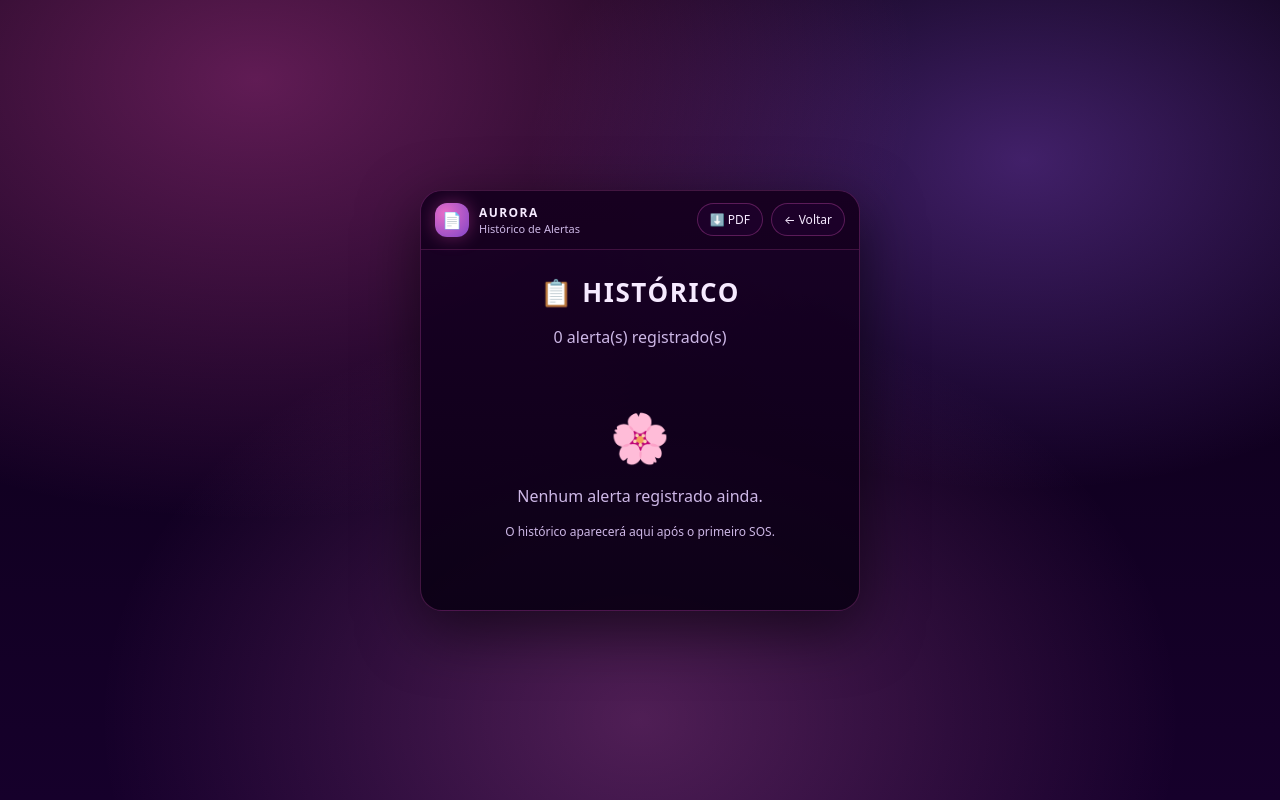
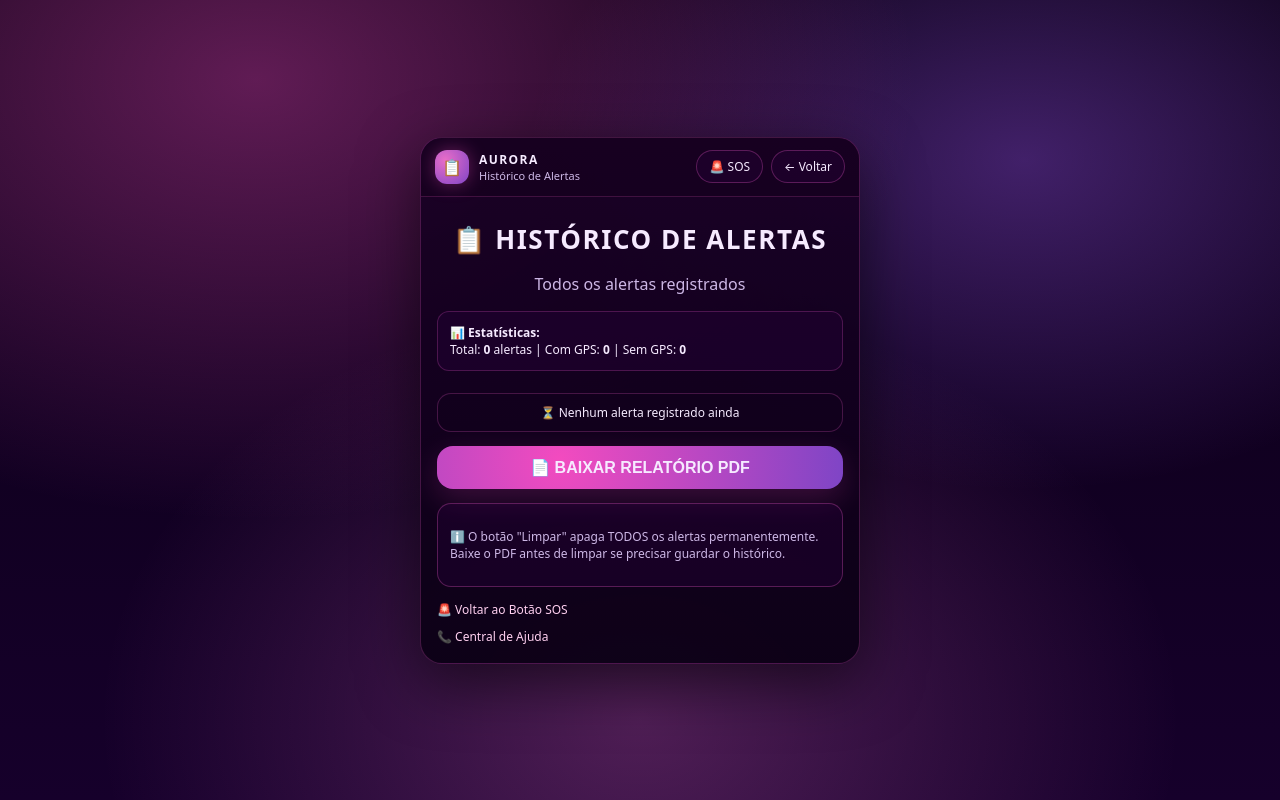
Before and after one commit to salveci2022/aurora_mulher_segura, a Flask app: page /historico in a window 1280 px wide. Run offline with Flask 3, Linux system fonts and the light colour scheme.

Commit message:
Refactor histórico.html for improved layout and functionality

```diff
--- a/templates/historico.html
+++ b/templates/historico.html
@@ -3,50 +3,18 @@
 <head>
     <meta charset="UTF-8">
     <meta name="viewport" content="width=device-width, initial-scale=1.0">
-    <meta name="theme-color" content="#0a0014">
     <title>Histórico · Aurora</title>
     <link rel="stylesheet" href="/static/css/style.css">
     <style>
-        .alert-card {
-            border: 1px solid rgba(255, 98, 212, 0.22);
-            background: rgba(10, 0, 20, 0.45);
-            border-radius: 16px;
-            padding: 12px 14px;
-            margin-bottom: 10px;
+        .btn-danger {
+            background: rgba(244,67,54,0.2); border: 2px solid rgba(244,67,54,0.4);
+            color: #f44336; padding: 12px; border-radius: 12px;
+            font-weight: 900; cursor: pointer; margin-top: 14px; width: 100%;
         }
-        .alert-card .sit {
-            font-weight: 900;
-            color: var(--hot);
-            font-size: 14px;
-        }
-        .alert-card .meta {
-            font-size: 11px;
-            color: var(--muted);
-            margin-top: 4px;
-        }
-        .alert-card .msg {
-            font-size: 12px;
-            margin-top: 6px;
-            color: var(--text);
-        }
-        .gps-badge {
-            display: inline-block;
-            background: rgba(76, 175, 80, 0.2);
-            border: 1px solid rgba(76, 175, 80, 0.4);
-            border-radius: 6px;
-            padding: 2px 7px;
-            font-size: 10px;
-            color: #81c784;
-            margin-left: 6px;
-        }
-        .empty-state {
-            text-align: center;
-            padding: 40px 20px;
-            color: var(--muted);
-        }
-        .empty-state .icon {
-            font-size: 48px;
-            margin-bottom: 14px;
+        .btn-danger:hover { background: rgba(244,67,54,0.3); }
+        .stats-box {
+            background: rgba(40,0,60,0.35); border: 1px solid rgba(255,98,212,0.22);
+            border-radius: 12px; padding: 12px; margin: 12px 0; font-size: 12px;
         }
     </style>
 </head>
@@ -56,55 +24,114 @@
             <div class="aurora-card">
                 <div class="topbar">
                     <div class="brand">
-                        <div class="brand-dot">📄</div>
-                        <div>
-                            <div class="brand-title">AURORA</div>
-                            <div class="brand-sub">Histórico de Alertas</div>
-                        </div>
+                        <div class="brand-dot">📋</div>
+                        <div><div class="brand-title">AURORA</div><div class="brand-sub">Histórico de Alertas</div></div>
                     </div>
                     <div class="top-actions">
-                        <a href="/relatorio/pdf" class="pill">⬇️ PDF</a>
+                        <a href="/panic" class="pill">🚨 SOS</a>
                         <a href="/" class="pill">← Voltar</a>
                     </div>
                 </div>
+                <div class="content">
+                    <h1 class="h1">📋 HISTÓRICO DE ALERTAS</h1>
+                    <p class="center muted">Todos os alertas registrados</p>
 
-                <div class="content">
-                    <h1 class="h1">📋 HISTÓRICO</h1>
-                    <p class="center muted">{{ alerts|length }} alerta(s) registrado(s)</p>
+                    <div class="stats-box">
+                        <strong>📊 Estatísticas:</strong><br>
+                        Total: <strong id="totalCount">0</strong> alertas |
+                        Com GPS: <strong id="gpsCount">0</strong> |
+                        Sem GPS: <strong id="noGpsCount">0</strong>
+                    </div>
 
+                    <div class="list">
                         {% if alerts %}
-                        {% for a in alerts|reverse %}
-                        <div class="alert-card">
-                            <div class="sit">
-                                {{ a.situation or 'Emergência' }}
-                                {% if a.lat %}<span class="gps-badge">📍 GPS</span>{% endif %}
+                            {% for alerta in alerts|reverse %}
+                            <div class="item">
+                                <div>
+                                    <div style="font-weight:900;color:var(--hot);font-size:14px;">
+                                        ID {{ alerta.id }} • {{ alerta.ts }}
                                     </div>
-                            <div class="meta">
-                                #{{ a.id }} · {{ a.name or 'Não informado' }} · {{ a.ts or '' }}
+                                    <div style="margin:4px 0;font-size:12px;">
+                                        {{ alerta.name }} • ⚠️ {{ alerta.situation }}
                                     </div>
-                            {% if a.message %}
-                            <div class="msg">{{ a.message }}</div>
-                            {% endif %}
-                            {% if a.lat and a.lng %}
-                            <div style="margin-top: 6px;">
-                                <a href="https://www.google.com/maps?q={{ a.lat }},{{ a.lng }}"
-                                   target="_blank" class="link" style="font-size: 11px;">
-                                    🗺️ Ver no mapa
-                                </a>
+                                    {% if alerta.message %}
+                                    <div style="margin:4px 0;font-size:11px;color:var(--muted);">
+                                        💬 "{{ alerta.message }}"
                                     </div>
                                     {% endif %}
+                                    {% if alerta.lat and alerta.lng %}
+                                    <div style="margin-top:6px;font-size:11px;color:#4caf50;">
+                                        ✅ GPS: ±{{ (alerta.accuracy or 10)|round|int }}m<br>
+                                        📍 {{ alerta.lat }}, {{ alerta.lng }}
                                     </div>
-                        {% endfor %}
+                                    <a href="https://www.google.com/maps?q={{ alerta.lat }},{{ alerta.lng }}"
+                                       target="_blank"
+                                       style="display:inline-block;margin-top:6px;padding:6px 10px;background:rgba(76,175,80,0.2);border-radius:6px;text-decoration:none;color:#4caf50;font-size:11px;font-weight:900;">
+                                        🗺️ ABRIR NO MAPS
+                                    </a>
                                     {% else %}
-                        <div class="empty-state">
-                            <div class="icon">🌸</div>
-                            <p>Nenhum alerta registrado ainda.</p>
-                            <p class="small">O histórico aparecerá aqui após o primeiro SOS.</p>
+                                    <div style="margin-top:6px;font-size:11px;color:#ff9800;">
+                                        ❌ GPS não disponível
                                     </div>
                                     {% endif %}
                                 </div>
                             </div>
+                            {% endfor %}
+                        {% else %}
+                            <div class="alert center">⏳ Nenhum alerta registrado ainda</div>
+                        {% endif %}
+                    </div>
+
+                    <button class="btn btn-primary" onclick="window.location.href='/relatorio/pdf'">
+                        📄 BAIXAR RELATÓRIO PDF
+                    </button>
+
+                    {% if alerts and session.get('role') == 'admin' %}
+                    <button class="btn-danger" onclick="clearHistory()">
+                        🗑️ LIMPAR TODO O HISTÓRICO
+                    </button>
+                    {% endif %}
+
+                    <div class="info-box" style="margin-top:14px;">
+                        <p class="small muted">
+                            ℹ️ O botão "Limpar" apaga TODOS os alertas permanentemente.<br>
+                            Baixe o PDF antes de limpar se precisar guardar o histórico.
+                        </p>
+                    </div>
+
+                    <div class="list" style="margin-top:14px;">
+                        <a href="/panic" class="link">🚨 Voltar ao Botão SOS</a>
+                        <a href="/ajuda" class="link">📞 Central de Ajuda</a>
                     </div>
                 </div>
+            </div>
+        </div>
+    </div>
+
+    <script>
+        document.addEventListener('DOMContentLoaded', function() {
+            const items = document.querySelectorAll('.item');
+            let withGps = 0;
+            items.forEach(item => { if (item.textContent.includes('✅ GPS:')) withGps++; });
+            document.getElementById('totalCount').textContent = items.length;
+            document.getElementById('gpsCount').textContent = withGps;
+            document.getElementById('noGpsCount').textContent = items.length - withGps;
+        });
+
+        function clearHistory() {
+            if (!confirm('⚠️ Apagar TODO o histórico?\n\nEsta ação NÃO PODE SER DESFEITA.')) return;
+            if (!confirm('⚠️ CONFIRMAÇÃO FINAL — tem certeza?')) return;
+            fetch('/api/clear_alerts', {
+                method: 'POST',
+                headers: { 'Content-Type': 'application/json' }
+            })
+            .then(r => r.json())
+            .then(data => {
+                if (data.ok) { alert('✅ Histórico limpo!'); location.reload(); }
+                else alert('❌ Erro: ' + (data.error || 'Desconhecido'));
+            })
+            .catch(e => alert('❌ Erro de conexão: ' + e));
+        }
+    </script>
 </body>
 </html>
```
Lines whose indentation alone changed are shown as unchanged.
